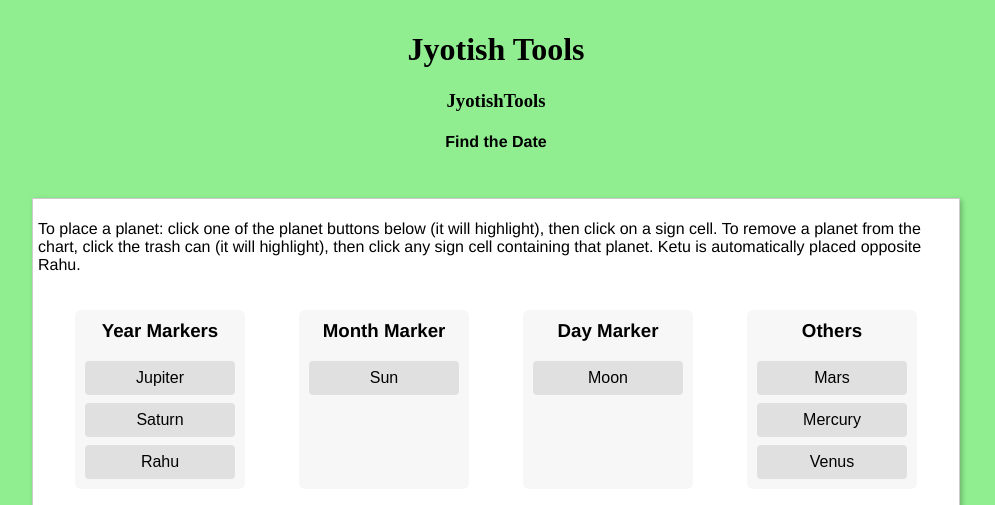
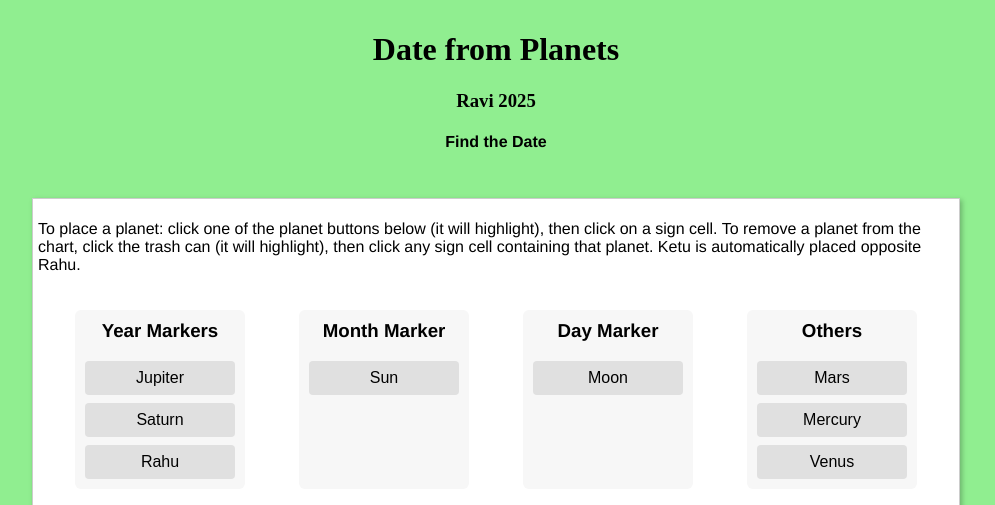
Before and after one commit to ravi-annaswamy/find-date-from-planets, a plain HTML site: page index.html in a window 1280 px wide. Shown: the top 505 px of the page, without its empty margins (144-1139 px from the left). Drawn offline with Linux system fonts and the light colour scheme.

Commit message:
Update index.html

```diff
--- a/index.html
+++ b/index.html
@@ -2,7 +2,7 @@
 <html>
 <head lang="en">
     <meta charset="UTF-8">
-    <title>JyotishTools.com</title>
+    <title>Find Date from Planets</title>
     <meta name="viewport" content="width=device-width,initial-scale=1">
 
     <style>
@@ -208,8 +208,8 @@
 <body>
 
     <div class="w3-container w3-center">
-        <h1 style="font-family: Calistoga, serif">Jyotish Tools</h1>
-        <h3 style="font-family: Calistoga, serif">JyotishTools</h3>
+        <h1 style="font-family: Calistoga, serif">Date from Planets</h1>
+        <h3 style="font-family: Calistoga, serif">Ravi 2025</h3>
         <h4 id="FindChart">Find the Date</h4>
     </div>
 
```
